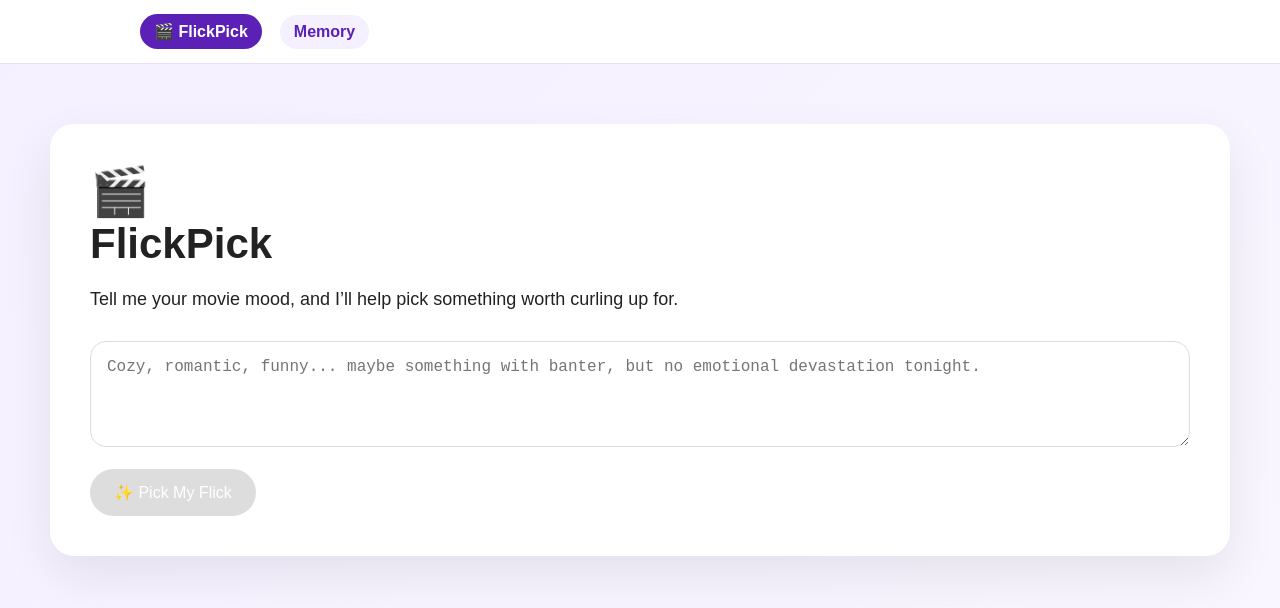
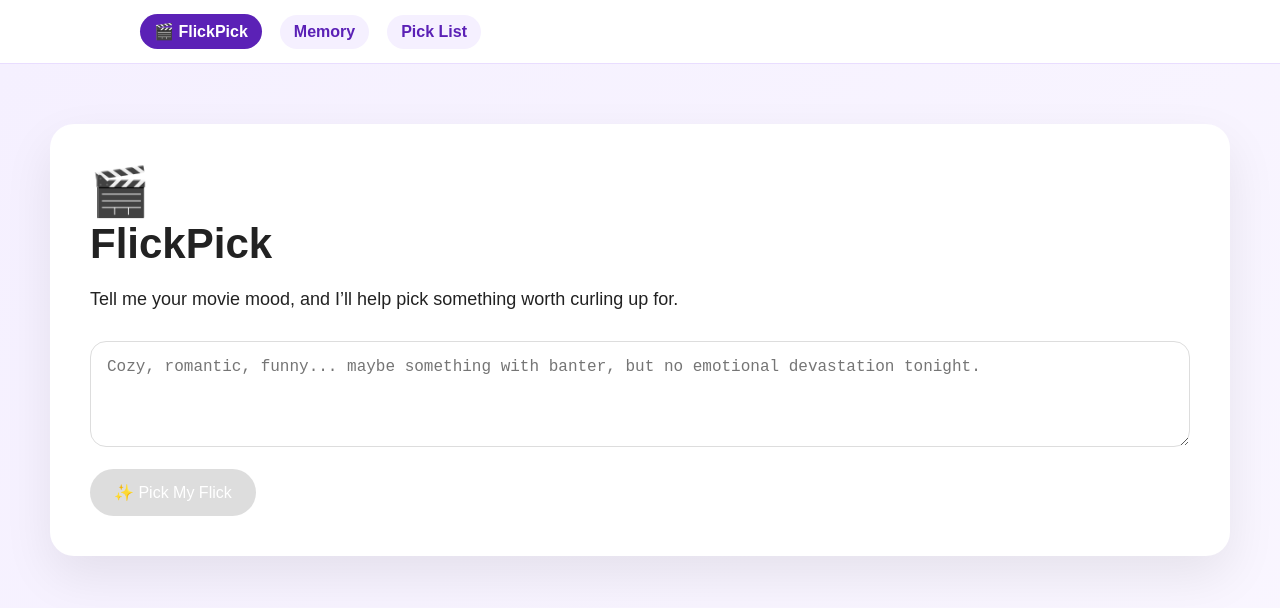
Before and after one commit to NatalieNigro/flickpick, a Next.js app: page / in a window 1280 px wide. Shown: the top 608 px of the page. Built offline with nearby package versions, Linux system fonts and the light colour scheme.

Commit message:
Update layout.js

```diff
--- a/app/layout.js
+++ b/app/layout.js
@@ -1,58 +1,10 @@
-"use client";
-
-import Link from "next/link";
-import { usePathname } from "next/navigation";
+import NavBar from "./components/NavBar";
 
 export default function RootLayout({ children }) {
-  const pathname = usePathname(); // tells us current page URL
-
-  function navStyle(path) {
-    const isActive = pathname === path;
-
-    return {
-      textDecoration: "none",
-      fontWeight: "600",
-      padding: "8px 14px",
-      borderRadius: "999px",
-      transition: "all 0.2s ease",
-      color: isActive ? "white" : "#5b21b6",
-      background: isActive ? "#5b21b6" : "#f5f0ff",
-    };
-  }
-
   return (
     <html lang="en">
       <body style={{ margin: 0, fontFamily: "Arial, sans-serif" }}>
-        {/* Navigation bar */}
-        <nav
-          style={{
-            background: "#ffffff",
-            borderBottom: "1px solid #e9ddff",
-            padding: "14px 24px",
-            position: "sticky",
-            top: 0,
-            zIndex: 10,
-          }}
-        >
-          <div
-            style={{
-              maxWidth: "1000px",
-              margin: "0 auto",
-              display: "flex",
-              alignItems: "center",
-              gap: "18px",
-            }}
-          >
-            <Link href="/" style={navStyle("/")}>
-              🎬 FlickPick
-            </Link>
-
-            <Link href="/memory" style={navStyle("/memory")}>
-              Memory
-            </Link>
-          </div>
-        </nav>
-
+        <NavBar />
         {children}
       </body>
     </html>
```
